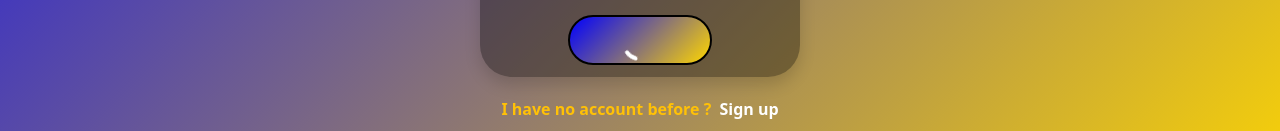
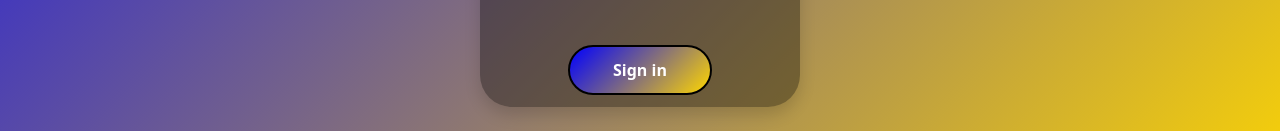
Before and after one commit to JUNIOR-SAM/Cart-Replicate, a plain HTML site: page Signin.html in a window 1280 px wide. Both pictures are taken after a click on the button "Sign in". Shown: the part 563-694 px from the top of the page. Drawn offline with nearby package versions, Linux system fonts and the light colour scheme; a small style sheet from the web is missing.

```diff
--- a/signin.js
+++ b/signin.js
@@ -30,7 +30,7 @@
         load.style.display = 'none'
         sub.style.display = 'block';
         toast("Please fill in all fields.", "red");
-    }, 3000);
+    }, 2000);
         return;
     }
 
@@ -51,6 +51,13 @@
             window.location.href = 'express.html';
         }, 3000);
     } else {
+      load.style.display = 'block'
+      load.style.margin = 'auto'
+      sub.style.display = 'none'
+      setTimeout(() => {
+        load.style.display = 'none';
+        sub.style.display = 'block';
         toast("Invalid email or password. Please try again.", "red");
-    }
-};
+    },3000);
+}
+}
```
Also changed, not shown: Signin.html (+1 -1 lines), index.html (+1 -1 lines).
